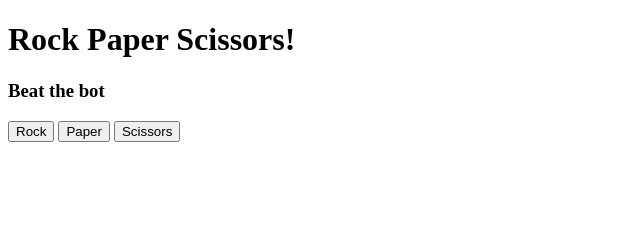
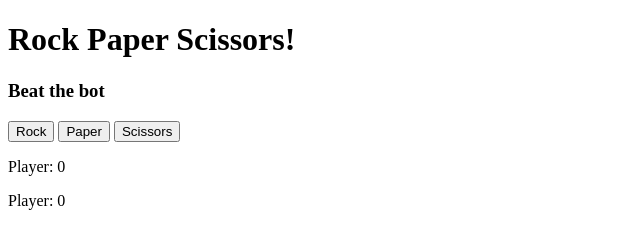
Before and after one commit to Dec3797/rock-paper-scissors, a plain HTML site: page index.html in a window 1280 px wide. Shown: the whole page, without its empty margins (0-640 px from the left). Drawn offline with Linux system fonts and the light colour scheme.

Commit message:
Alter elemtns to display scores

```diff
--- a/index.html
+++ b/index.html
@@ -16,5 +16,9 @@
         <button id="paper">Paper</button>
         <button id="scissors">Scissors</button>
     </div>
+
+    <div id="scores">
+
+    </div>
 </body>
 </html>
--- a/script.js
+++ b/script.js
@@ -1,4 +1,19 @@
 const computerSelection = getComputerChoice();
+const currentPlayerScore = 0;
+const currentComputerScore = 0;
+const scores = document.querySelector('#scores')
+
+const playerScore = document.createElement('p')
+playerScore.classList.add('playerScore')
+playerScore.textContent = `Player: ${currentPlayerScore}`
+
+const computerScore = document.createElement('p')
+computerScore.classList.add('playerScore')
+computerScore.textContent = `Player: ${currentComputerScore}`
+
+scores.appendChild(playerScore);
+scores.appendChild(computerScore);
+
 
 function getComputerChoice(){
     choices = ['rock', 'paper', 'scissors'];
```
